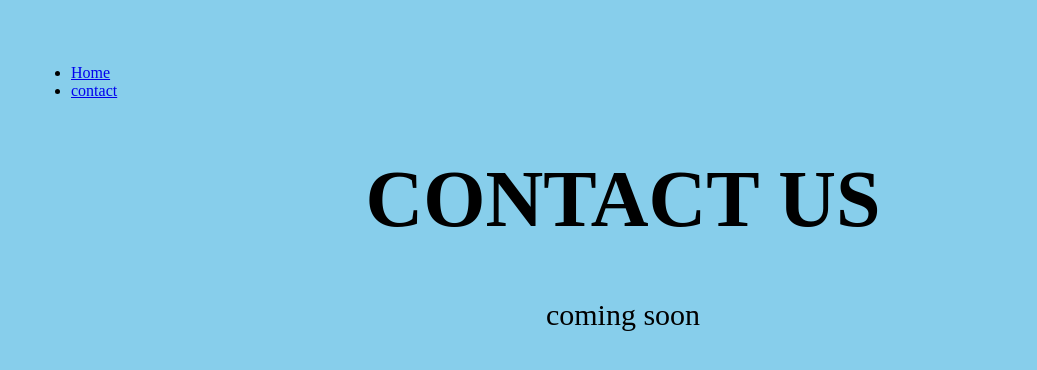
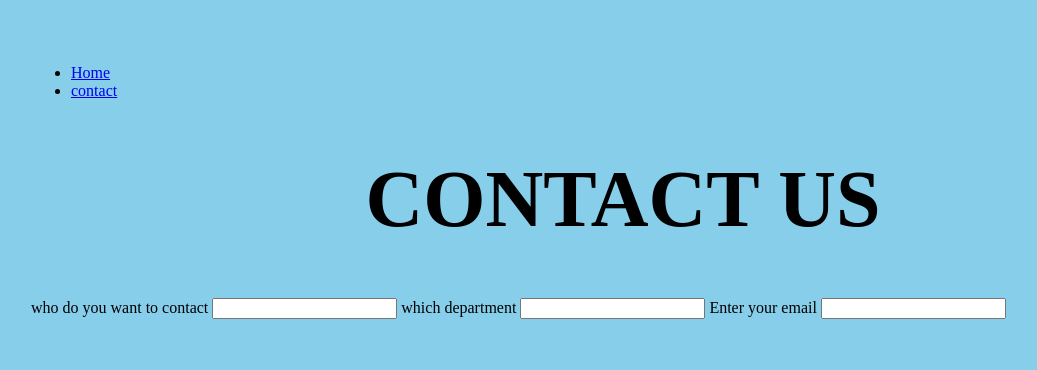
Before and after one commit to AyushhNK/learning, a Node server app: page /contact in a window 1280 px wide. Shown: the top 370 px of the page, without its empty margins (17-1054 px from the left). Run offline with Node 20, Linux system fonts and the light colour scheme.

Commit message:
query string

```diff
--- a/Day10/app.js
+++ b/Day10/app.js
@@ -12,7 +12,8 @@ app.get('/profile',(req,res)=>{
 	res.render("profile",{data:data});	//rendering the data in profile.ejs in views folder
 });
 app.get('/contact',(req,res)=>{
-	res.render("contact");
+
+	res.render("contact",{qs:req.query});	//query string
 })
 app.listen(3000,()=>{
 	console.log('server running at port 3000');
--- a/Day10/views/contact.ejs
+++ b/Day10/views/contact.ejs
@@ -7,6 +7,13 @@
 <body>
 	<%-include("partials/nav.ejs")%>
 	<h1>contact us</h1>
-	<p>coming soon</p>
+	<form>
+		<label for="who">who do you want to contact</label>
+		<input type="text" name="who" value="<%=qs.person%>">
+		<label for="department">which department</label>
+		<input type="text" name="department" value="<%=qs.depart%>">
+		<label for="email">Enter your email</label>
+		<input type="email" name="email">
+	</form>
 </body>
 </html>
```
